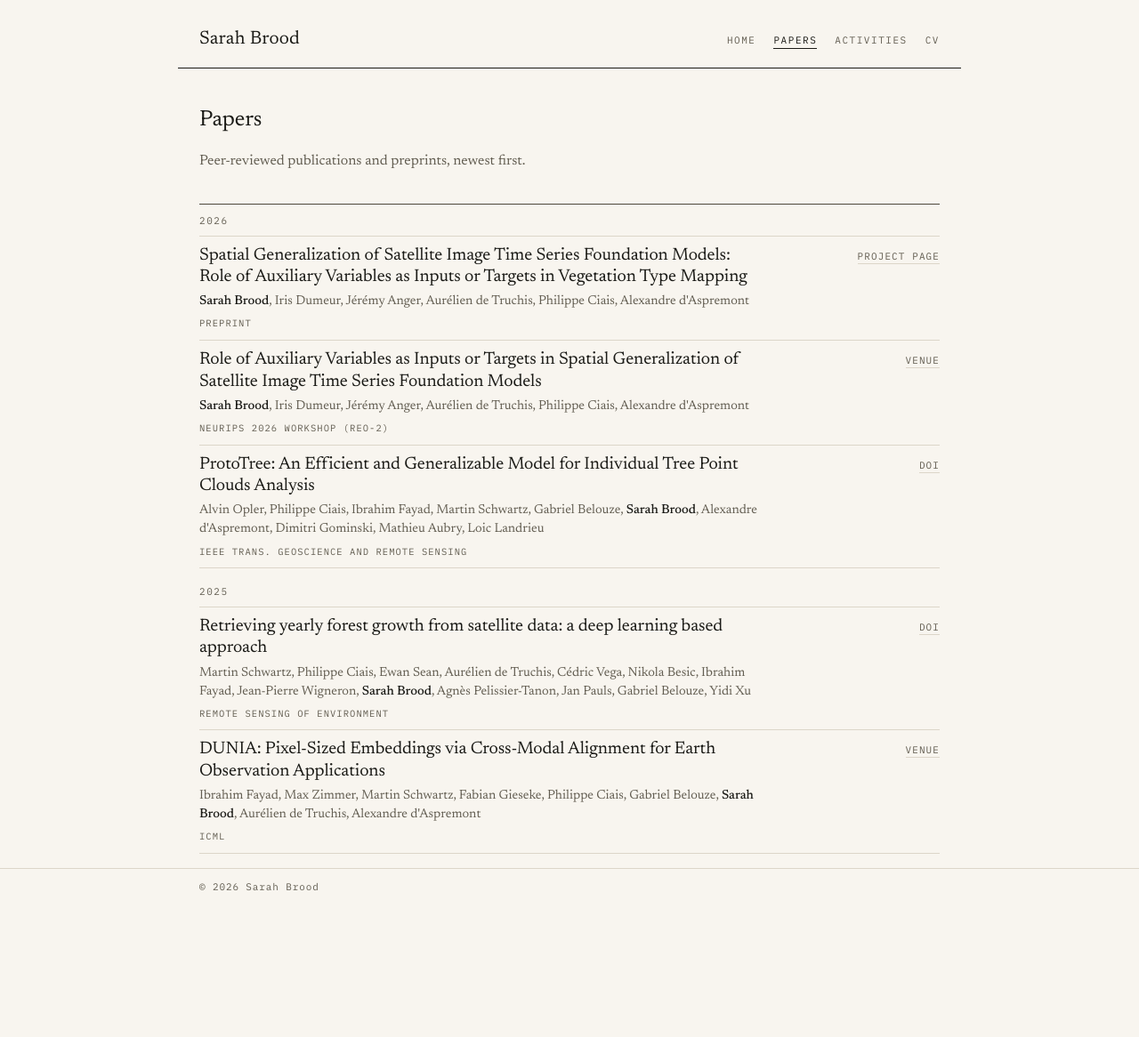
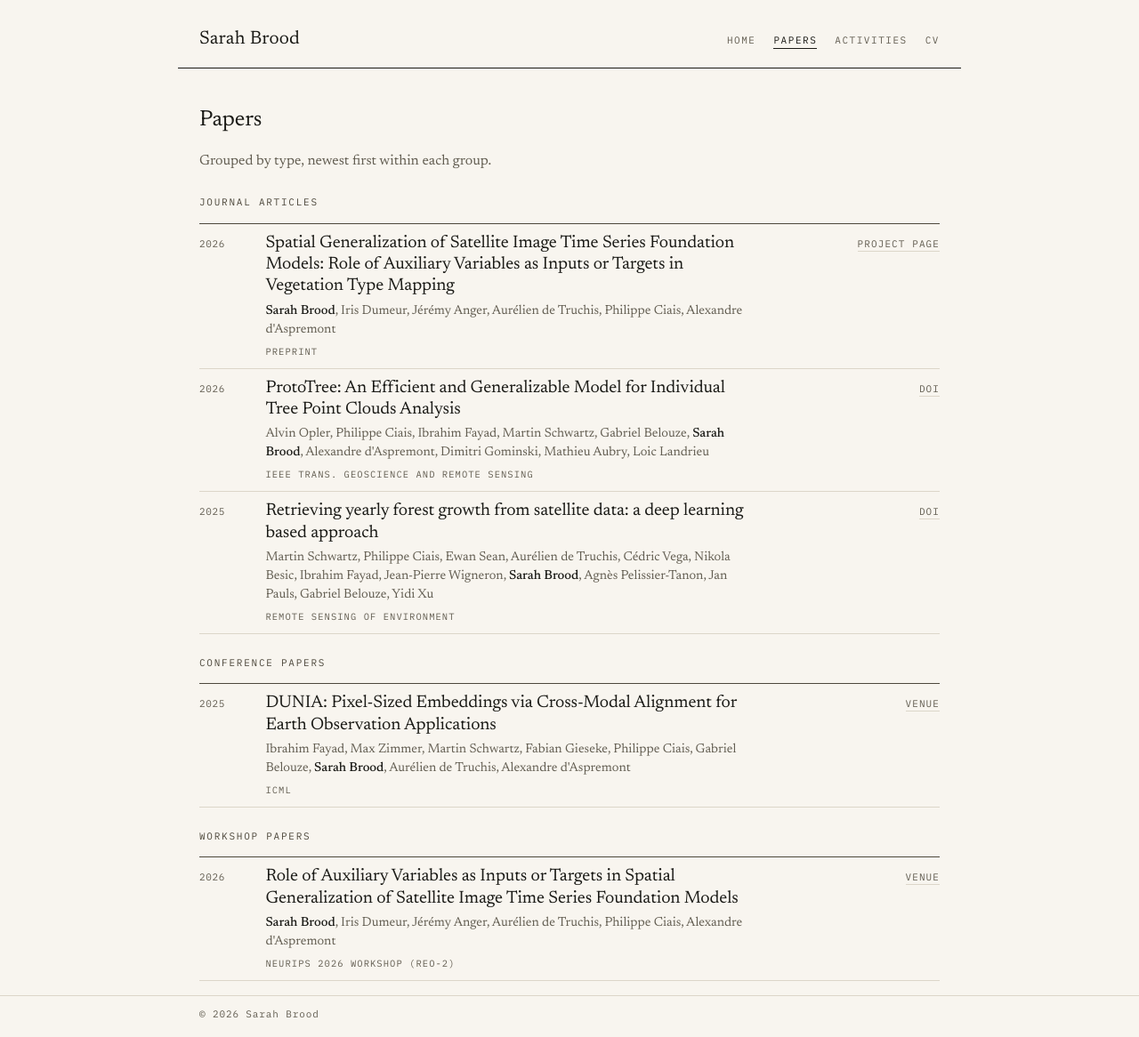
Before and after one commit to sbrood/sbrood.github.io, a Jekyll site: the page built from papers.html, in a window 1280 px wide. Shown: the whole page at 89% size. Built offline with Jekyll 4.4.1, drawn with Linux system fonts in a browser that asks for light colours; before the commit the page ends 1023 px from its top, so only the background shows below that.

Commit message:
sorting of papers, logo

```diff
--- a/papers.html
+++ b/papers.html
@@ -6,14 +6,37 @@ description: Peer-reviewed publications and preprints by Sarah Brood.
 ---
 <div class="wrap">
   <h1 class="page-ti">Papers</h1>
-  <p class="lede">Peer-reviewed publications and preprints, newest first.</p>
+  <p class="lede">Grouped by type, newest first within each group.</p>
 
   {%- assign papers = site.papers | sort: "date" | reverse %}
-  {%- assign years = papers | group_by_exp: "p", "p.year" %}
-  <ul class="idx" style="margin-top:34px">
-    {%- for y in years %}
-    <li class="yrhead">{{ y.name }}</li>
-    {%- for p in y.items %}{% include paper-row.html paper=p noyear=true show_authors=true %}{% endfor %}
+  {%- assign cats = "journal|Journal articles,conference|Conference papers,workshop|Workshop papers" | split: "," %}
+  {%- assign shown = 0 %}
+
+  {%- for entry in cats %}
+  {%- assign pair = entry | split: "|" %}
+  {%- assign group = papers | where: "type", pair[0] %}
+  {%- if group.size > 0 %}
+  {%- assign shown = shown | plus: group.size %}
+  <div class="lab"><span>{{ pair[1] }}</span></div>
+  <ul class="idx">
+    {%- for p in group %}{% include paper-row.html paper=p show_authors=true %}{% endfor %}
+  </ul>
+  {%- endif %}
+  {%- endfor %}
+
+  {%- comment -%}
+  Safety net: a paper whose front matter has no `type`, or a type that is not
+  one of the three above, would otherwise disappear from this page without a
+  trace. It lands here instead, which makes the mistake visible.
+  {%- endcomment -%}
+  {%- if shown < papers.size %}
+  <div class="lab"><span>Other</span></div>
+  <ul class="idx">
+    {%- for p in papers %}
+    {%- unless p.type == "journal" or p.type == "conference" or p.type == "workshop" %}
+    {% include paper-row.html paper=p show_authors=true %}
+    {%- endunless %}
     {%- endfor %}
   </ul>
+  {%- endif %}
 </div>
```
Also changed, not shown: README.md, assets/favicon-32.png, assets/favicon.svg, favicon.ico.
